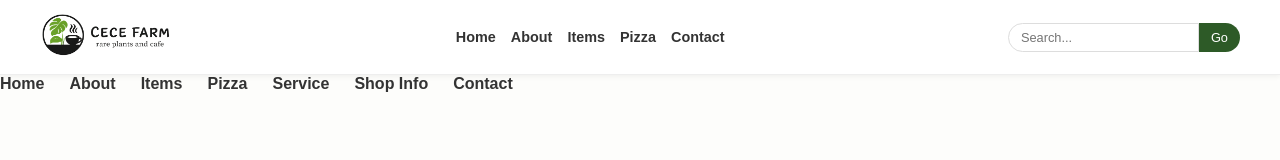
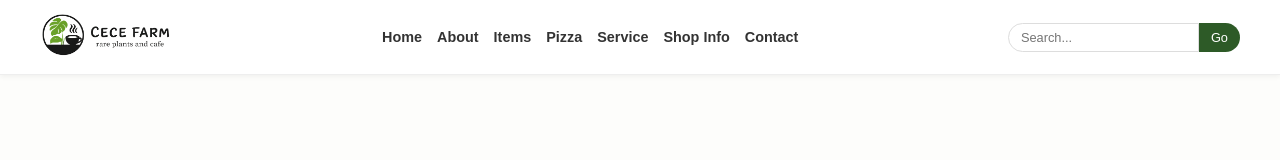
Before and after one commit to xspeed122000-jpg/cecefarm-full-blog, a Next.js app: page /shop in a window 1280 px wide. Shown: the top 160 px of the page. Built offline with nearby package versions, Linux system fonts and the light colour scheme.

Commit message:
fix header menu

```diff
--- a/app/layout.tsx
+++ b/app/layout.tsx
@@ -1,34 +1,17 @@
+// app/layout.tsx
 import React from 'react';
-import Link from 'next/link';
-import { Suspense } from 'react'; // 追加
+import { Suspense } from 'react';
 import Header from '@/components/Header';
 
 export default function RootLayout({ children }: { children: React.ReactNode }) {
-  const navLinkStyle: React.CSSProperties = {
-    textDecoration: 'none',
-    color: '#333',
-    fontSize: '1rem',
-    fontWeight: '600',
-    transition: 'color 0.2s'
-  };
-
   return (
     <html lang="ja">
       <body style={{ margin: 0, backgroundColor: '#FDFDFB', display: 'flex', flexDirection: 'column', minHeight: '100vh', fontFamily: 'sans-serif' }}>
-        <Suspense fallback={<div style={{ height: '60px' }} />}>
+
+        {/* このHeaderの中にロゴ、メニュー7種、検索窓がすべて入っています */}
+        <Suspense fallback={<div style={{ height: '70px' }} />}>
           <Header />
         </Suspense>
-
-        {/* メニュー項目を増やしました */}
-        <nav style={{ display: 'flex', gap: '25px', alignItems: 'center' }}>
-          <Link href="/" style={navLinkStyle}>Home</Link>
-          <Link href="/about" style={navLinkStyle}>About</Link>
-          <Link href="/items" style={navLinkStyle}>Items</Link>
-          <Link href="/pizza" style={navLinkStyle}>Pizza</Link> {/* 追加 */}
-          <Link href="/services" style={navLinkStyle}>Service</Link>
-          <Link href="/shop" style={navLinkStyle}>Shop Info</Link>
-          <Link href="/contact" style={navLinkStyle}>Contact</Link>
-        </nav>
 
         <main style={{ flex: 1 }}>
           {children}
--- a/components/Header.tsx
+++ b/components/Header.tsx
@@ -31,17 +31,19 @@ export default function Header() {
   return (
     <header style={headerStyle}>
       <div style={containerStyle}>
-        {/* 左側：ロゴ画像 */}
+        {/* 左側：ロゴ */}
         <Link href="/">
           <img src="/logo.png" alt="Cece Farm" style={{ height: '50px', width: 'auto' }} />
         </Link>
 
-        {/* 中央：ナビゲーションメニュー */}
+        {/* 中央：ナビゲーションメニュー（7種類すべて） */}
         <nav style={{ display: 'flex', gap: '15px', alignItems: 'center' }}>
           <Link href="/" style={navLinkStyle}>Home</Link>
           <Link href="/about" style={navLinkStyle}>About</Link>
           <Link href="/items" style={navLinkStyle}>Items</Link>
           <Link href="/pizza" style={navLinkStyle}>Pizza</Link>
+          <Link href="/services" style={navLinkStyle}>Service</Link>
+          <Link href="/shop" style={navLinkStyle}>Shop Info</Link>
           <Link href="/contact" style={navLinkStyle}>Contact</Link>
         </nav>
 
@@ -61,7 +63,6 @@ export default function Header() {
   );
 }
 
-// スタイル設定（1つにまとめるため調整）
 const headerStyle: React.CSSProperties = {
   borderBottom: '1px solid #eee',
   padding: '10px 20px',
```
Also changed, not shown: app/items/page.tsx (+9 -9 lines).
